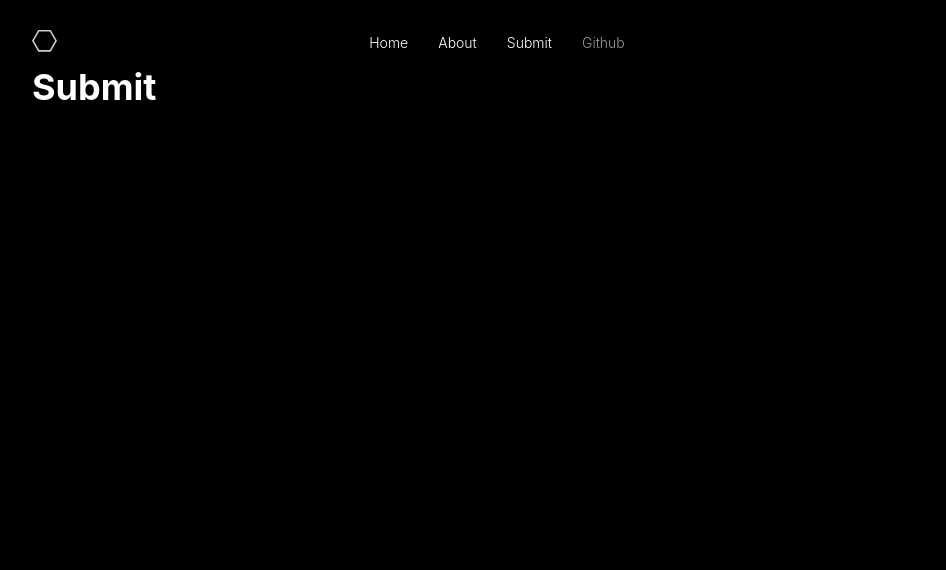
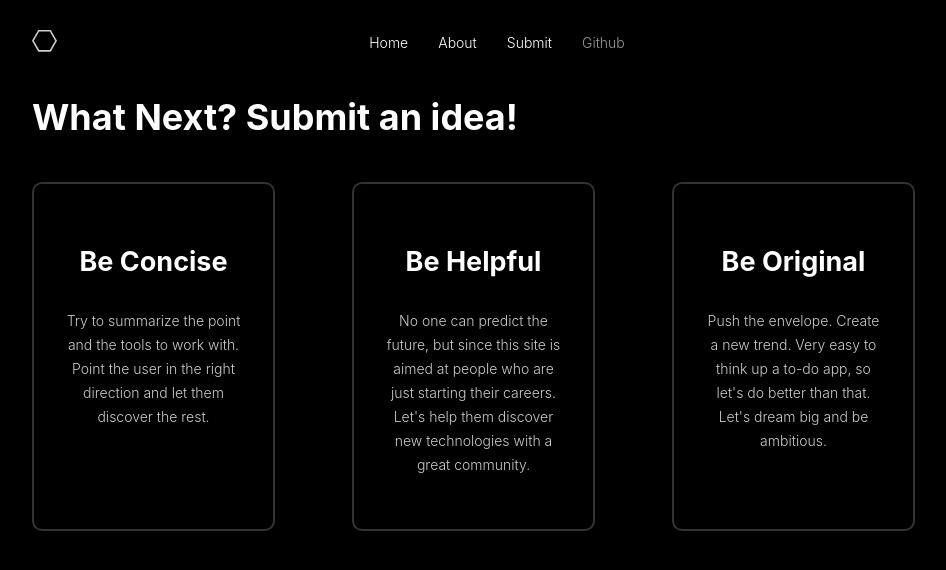
Before and after one commit to timothyac/what-next, a Next.js app: page /submit in a window 1280 px wide. Shown: the top 570 px of the page, without its empty margins (128-1074 px from the left). Built offline with nearby package versions, Linux system fonts and the light colour scheme.

Commit message:
start of submit page

```diff
--- a/pages/submit.js
+++ b/pages/submit.js
@@ -2,9 +2,52 @@ import Layout from "../components/Layout";
 
 const submit = () => (
   <Layout>
-    <div>
-      <h1>Submit</h1>
+    <div className="pt">
+      <h1>What Next? Submit an idea!</h1>
+      <div className="card-holder">
+        <div className="card">
+          <h2>Be Concise</h2>
+          <p>
+            Try to summarize the point and the tools to work with. Point the
+            user in the right direction and let them discover the rest.
+          </p>
+        </div>
+        <div className="card">
+          <h2>Be Helpful</h2>
+          <p>
+            No one can predict the future, but since this site is aimed at
+            people who are just starting their careers. Let's help them discover
+            new technologies with a great community.
+          </p>
+        </div>
+        <div className="card">
+          <h2>Be Original</h2>
+          <p>
+            Push the envelope. Create a new trend. Very easy to think up a to-do
+            app, so let's do better than that. Let's dream big and be ambitious.
+          </p>
+        </div>
+      </div>
     </div>
+    <style jsx>{`
+      h2 {
+        text-align: center;
+      }
+
+      .card-holder {
+        display: grid;
+        grid-template-columns: 1fr 1fr 1fr;
+      }
+
+      .card {
+        margin-top: 2rem;
+        max-width: 175px;
+        border: 2px solid rgb(51, 51, 51);
+        border-radius: 10px;
+        padding: 2rem;
+        text-align: center;
+      }
+    `}</style>
   </Layout>
 );
 
```
